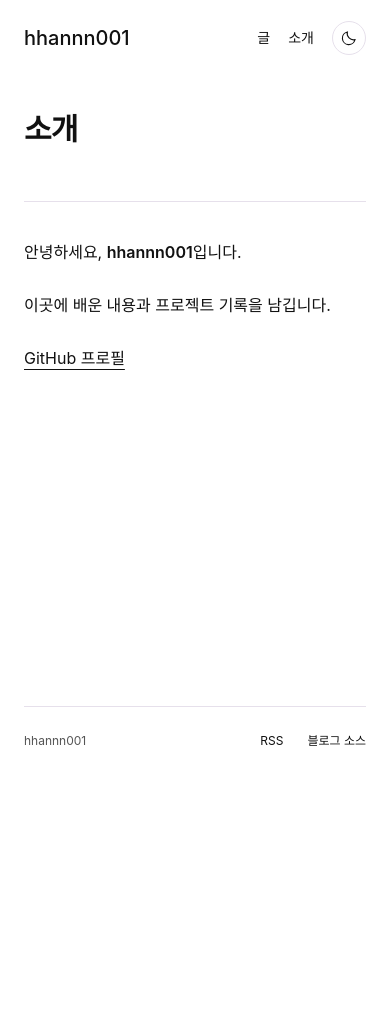
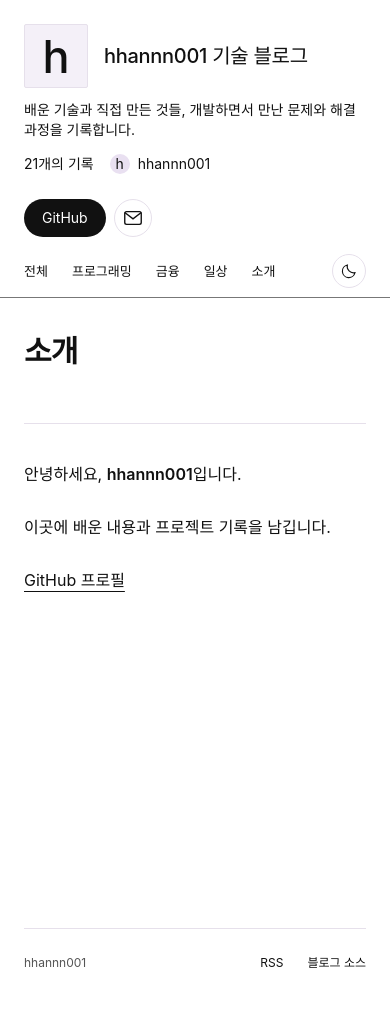
Before and after one commit to hhannn001/hhannn001.github.io, a Jekyll site: the page built from about.md, in a window 390 px wide. Built offline with Jekyll 4.4.1, drawn with Linux system fonts in a browser that asks for light colours; before the commit the page ends 900 px from its top, so only the background shows below that.

Commit message:
Keep mobile blog profile across pages and hide banner

```diff
--- /dev/null
+++ b/_includes/publication-profile.html
@@ -0,0 +1,5 @@
+<section class="publication-profile shell">
+  <a class="publication-avatar" href="{{ '/about/' | relative_url }}" aria-label="블로그 소개">h</a>
+  <div class="publication-info"><h1>hhannn001 기술 블로그</h1><p>배운 기술과 직접 만든 것들, 개발하면서 만난 문제와 해결 과정을 기록합니다.</p><div class="publication-meta"><span>{{ site.posts.size }}개의 기록</span><span class="author-avatar" aria-hidden="true">h</span><a href="{{ '/about/' | relative_url }}">hhannn001</a></div></div>
+  <div class="profile-actions"><a class="follow-button" href="https://github.com/hhannn001">GitHub</a><a class="feed-button" href="{{ '/feed.xml' | relative_url }}" aria-label="RSS 구독"><svg width="22" height="22" viewBox="0 0 24 24" fill="none" stroke="currentColor" stroke-width="1.5" aria-hidden="true"><rect x="3" y="5" width="18" height="14" rx="2"/><path d="m3 6 9 7 9-7"/></svg></a></div>
+</section>
--- a/_layouts/default.html
+++ b/_layouts/default.html
@@ -24,6 +24,8 @@
     {% include theme-toggle.html %}
   </header>
   {% endunless %}
+  {% unless page.layout == 'home' %}<div class="mobile-profile">{% include publication-profile.html %}</div>{% endunless %}
+  {% unless page.layout == 'home' or page.category_board %}<div class="mobile-main-nav">{% include category-context.html %}{% include publication-nav.html %}</div>{% endunless %}
   <main id="main">{{ content }}</main>
   <footer class="site-footer shell"><span>hhannn001</span><div><a href="{{ '/feed.xml' | relative_url }}">RSS</a><a href="https://github.com/hhannn001/hhannn001.github.io">블로그 소스</a></div></footer>
 </body>
--- a/_layouts/home.html
+++ b/_layouts/home.html
@@ -2,11 +2,7 @@
 layout: default
 ---
 <div class="publication-banner"><img src="{{ '/assets/reference-banner.png' | relative_url }}" alt="Opening Doors to Local Living" width="2400" height="300"></div>
-<section class="publication-profile shell">
-  <a class="publication-avatar" href="{{ '/about/' | relative_url }}" aria-label="블로그 소개">h</a>
-  <div class="publication-info"><h1>hhannn001 기술 블로그</h1><p>배운 기술과 직접 만든 것들, 개발하면서 만난 문제와 해결 과정을 기록합니다.</p><div class="publication-meta"><span>{{ site.posts.size }}개의 기록</span><span class="author-avatar" aria-hidden="true">h</span><a href="{{ '/about/' | relative_url }}">hhannn001</a></div></div>
-  <div class="profile-actions"><a class="follow-button" href="https://github.com/hhannn001">GitHub</a><a class="feed-button" href="{{ '/feed.xml' | relative_url }}" aria-label="RSS 구독"><svg width="22" height="22" viewBox="0 0 24 24" fill="none" stroke="currentColor" stroke-width="1.5" aria-hidden="true"><rect x="3" y="5" width="18" height="14" rx="2"/><path d="m3 6 9 7 9-7"/></svg></a></div>
-</section>
+{% include publication-profile.html %}
 {% include category-context.html %}
 {% include publication-nav.html %}
 <section class="posts-section shell" aria-label="글 목록"><p class="sr-only" id="post-count">{{ site.posts.size }}개의 글</p><div class="post-list">{% for post in site.posts %}{% include card.html post=post %}{% endfor %}</div></section>
--- a/assets/blog.js
+++ b/assets/blog.js
@@ -1,18 +1,20 @@
-const themeButton = document.querySelector('.theme-toggle');
-const root        = document.documentElement;
+const themeButtons = document.querySelectorAll('.theme-toggle');
+const root         = document.documentElement;
 
 function syncTheme() {
   const dark = root.dataset.theme === 'dark';
-  themeButton.setAttribute('aria-pressed', String(dark));
-  themeButton.setAttribute('aria-label', dark ? '화이트 모드로 전환' : '다크 모드로 전환');
-  themeButton.querySelector('.theme-label').textContent = dark ? '화이트' : '다크';
+  themeButtons.forEach((button) => {
+    button.setAttribute('aria-pressed', String(dark));
+    button.setAttribute('aria-label', dark ? '화이트 모드로 전환' : '다크 모드로 전환');
+    button.querySelector('.theme-label').textContent = dark ? '화이트' : '다크';
+  });
 }
 syncTheme();
-themeButton.addEventListener('click', () => {
+themeButtons.forEach((button) => button.addEventListener('click', () => {
   root.dataset.theme = root.dataset.theme === 'dark' ? 'light' : 'dark';
   try { localStorage.setItem('blog-theme', root.dataset.theme); } catch (_) {}
   syncTheme();
-});
+}));
 
 const legacyCategories = { ai: 'ai', notes: 'journal', engineering: 'programming', data: 'ai' };
 if (location.pathname === '/' && legacyCategories[location.hash.slice(1)]) {
--- a/assets/css/style.css
+++ b/assets/css/style.css
@@ -126,3 +126,12 @@ html[data-theme="dark"] { --nav-line: #999; --submenu-bg: #332a3b; }
   .submenu-shell { display: none; }
   .post-list { row-gap: 22px; }
 }
+
+.mobile-profile, .mobile-main-nav { display: none; }
+@media (max-width: 727.98px) {
+  .publication-banner { display: none; }
+  .mobile-profile, .mobile-main-nav { display: block; }
+  .site-header { display: none; }
+  .mobile-profile .publication-profile { display: grid; margin-top: 0; }
+  .filtered .posts-section { margin-top: 24px; }
+}
```
Also changed, not shown: tests/blog.test.cjs (+1 -1 lines).
